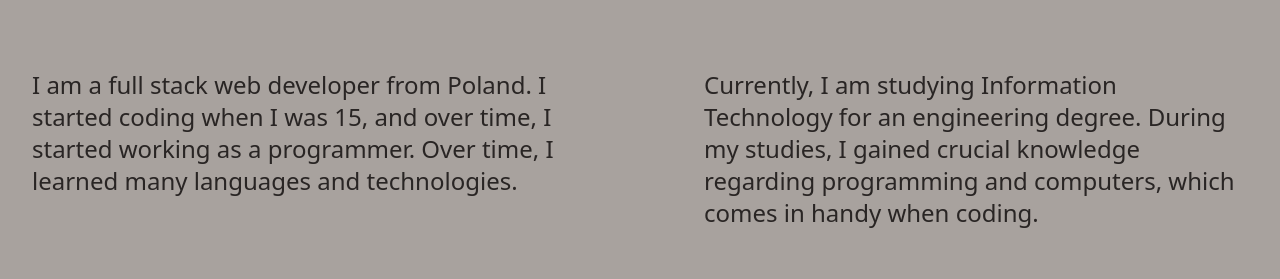
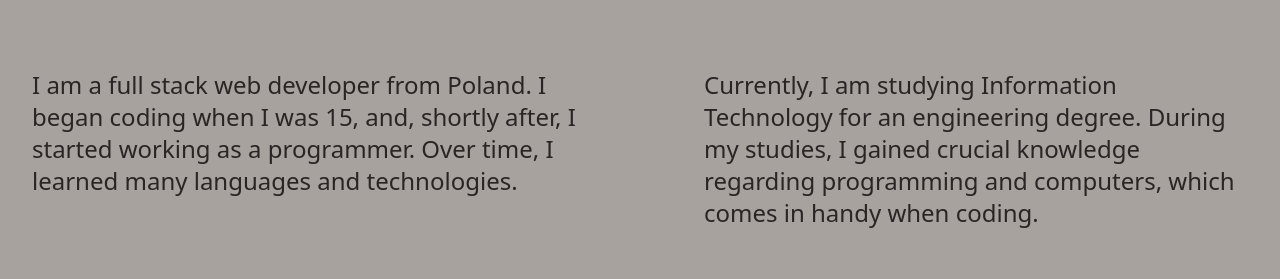
Before and after one commit to FerroMeow/konrad-balcerzak.com, a SvelteKit app: page / in a window 1280 px wide. Shown: the part 899-1178 px from the top of the page. Built offline with nearby package versions, Linux system fonts and the light colour scheme.

Commit message:
General front page fixes

```diff
--- a/src/app.postcss
+++ b/src/app.postcss
@@ -11,7 +11,11 @@
 		@apply bg-slate-500 px-4 py-2 w-fit inline-block text-white rounded-md hover:bg-slate-600 motion-safe:transition-all;
 	}
 }
-
-@tailwind components;
-
-@tailwind utilities;
+@layer utilities {
+	.h-screen-nav {
+		height: calc(100vh - theme(space.16));
+	}
+	.min-h-screen-nav {
+		min-height: calc(100vh - theme(space.16));
+	}
+}
--- a/src/routes/+layout.svelte
+++ b/src/routes/+layout.svelte
@@ -13,7 +13,7 @@
 	Skip to main content
 </a>
 <Navigation />
-<main id="content">
+<main id="content" class="min-h-screen-nav">
 	<slot />
 </main>
 <Footer />
--- a/src/routes/+page.svelte
+++ b/src/routes/+page.svelte
@@ -5,9 +5,7 @@
 	export let data: PageData;
 </script>
 
-<header
-	class="text-center h-[calc(100vh-theme(space.16))] flex flex-col justify-center bg-stone-200"
->
+<header class="text-center h-screen-nav flex flex-col justify-center bg-stone-200">
 	<h1 class="text-4xl md:text-7xl font-semibold text-slate-600">Konrad Balcerzak</h1>
 	<p class="text-lg md:text-4xl mt-4 md:mt-8 text-stone-700">A professional web developer</p>
 	<a href="/about" class="btn mx-auto mt-8 text-lg p-4">Find out more</a>
@@ -17,8 +15,9 @@
 		<Heading level={2}>Who am I?</Heading>
 		<div class="flex flex-col gap-8 md:gap-32 mt-16 text-2xl md:flex-row text-stone-800">
 			<p class="flex-1">
-				I am a full stack web developer from Poland. I started coding when I was 15, and over time,
-				I started working as a programmer. Over time, I learned many languages and technologies.
+				I am a full stack web developer from Poland. I began coding when I was 15, and, shortly
+				after, I started working as a programmer. Over time, I learned many languages and
+				technologies.
 			</p>
 			<p class="flex-1">
 				Currently, I am studying Information Technology for an engineering degree. During my
```
